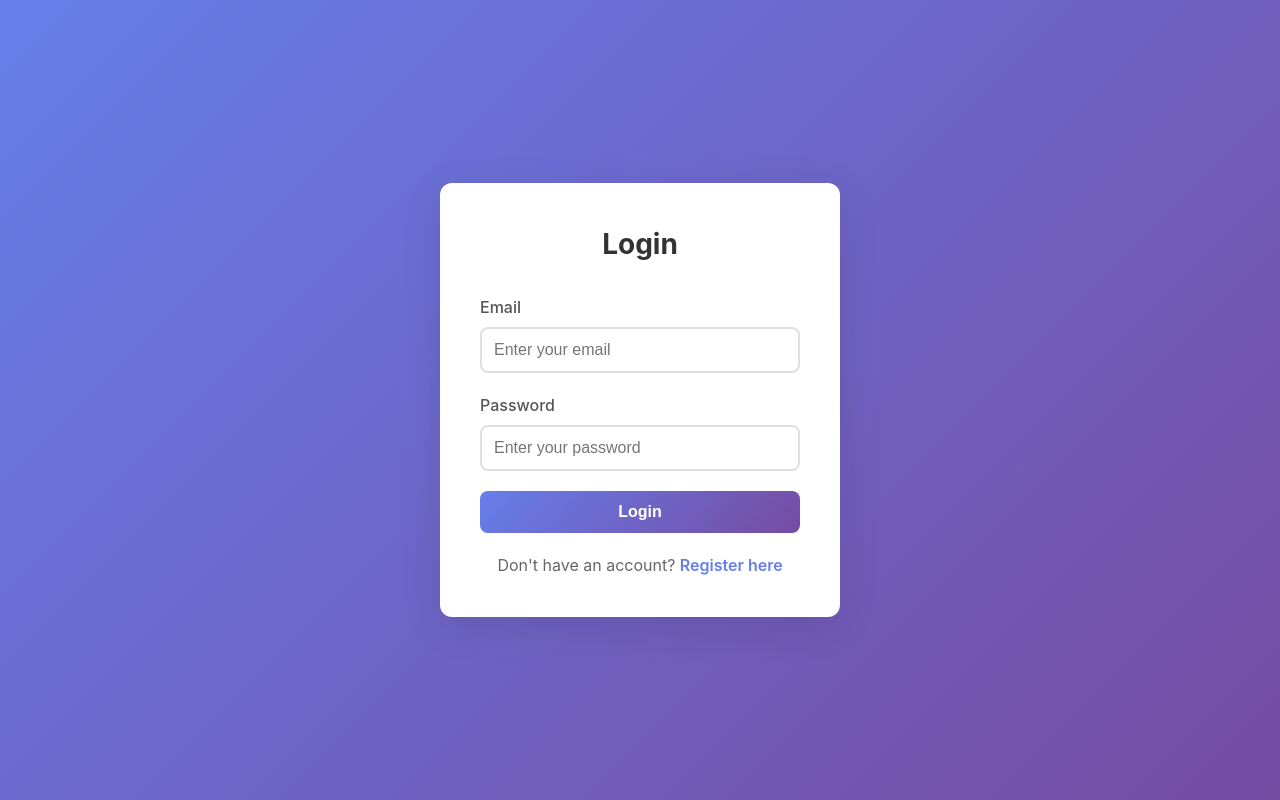
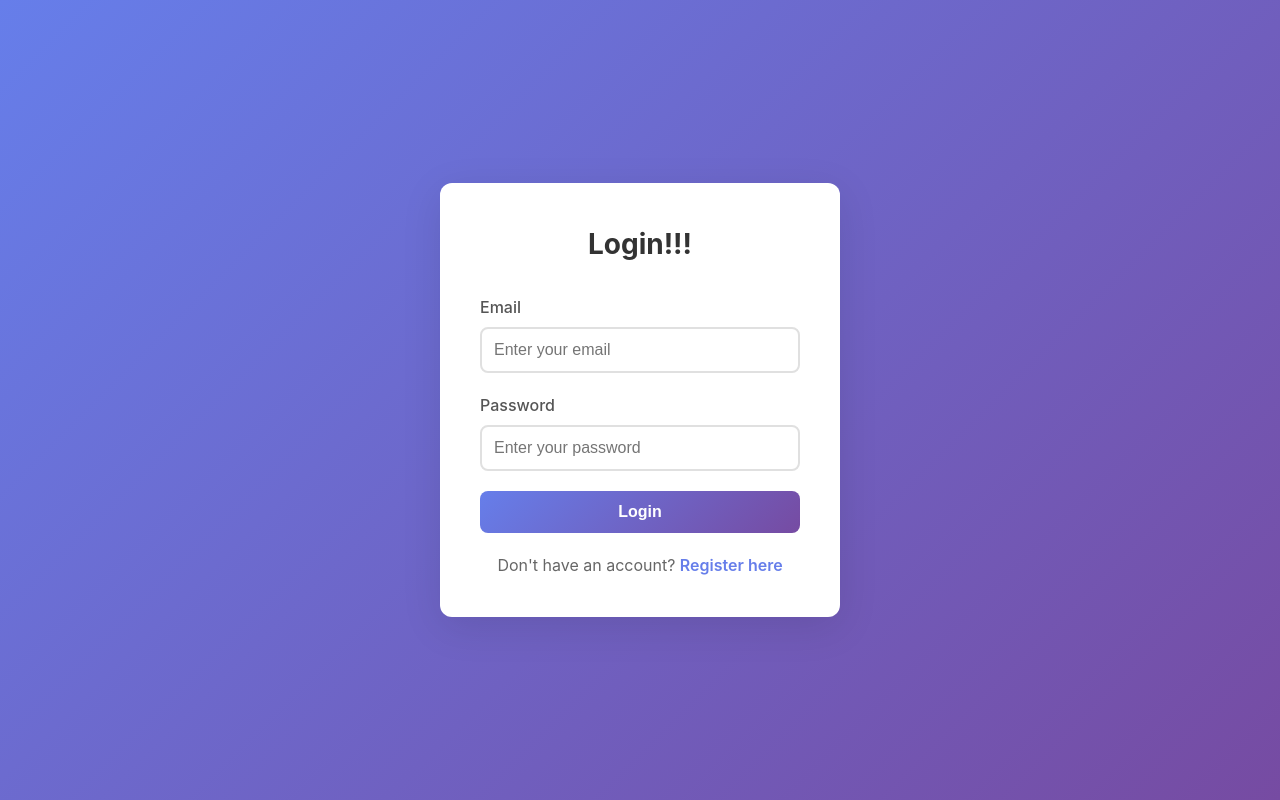
Before and after one commit to amithsulakhe/ExpenseTrack-Front-end-React-Js-, a React (Vite) app: page /login in a window 1280 px wide. Built offline with nearby package versions, Linux system fonts and the light colour scheme; no server answers.

Commit message:
Update login header to add exclamation mark for enhanced user engagement

```diff
--- a/src/components/Login.jsx
+++ b/src/components/Login.jsx
@@ -31,7 +31,7 @@ const Login = () => {
   return (
     <div className="auth-container">
       <div className="auth-card">
-        <h2>Login</h2>
+        <h2>Login!!!</h2>
         <form onSubmit={handleSubmit}>
           <div className="form-group">
             <label>Email</label>
```
